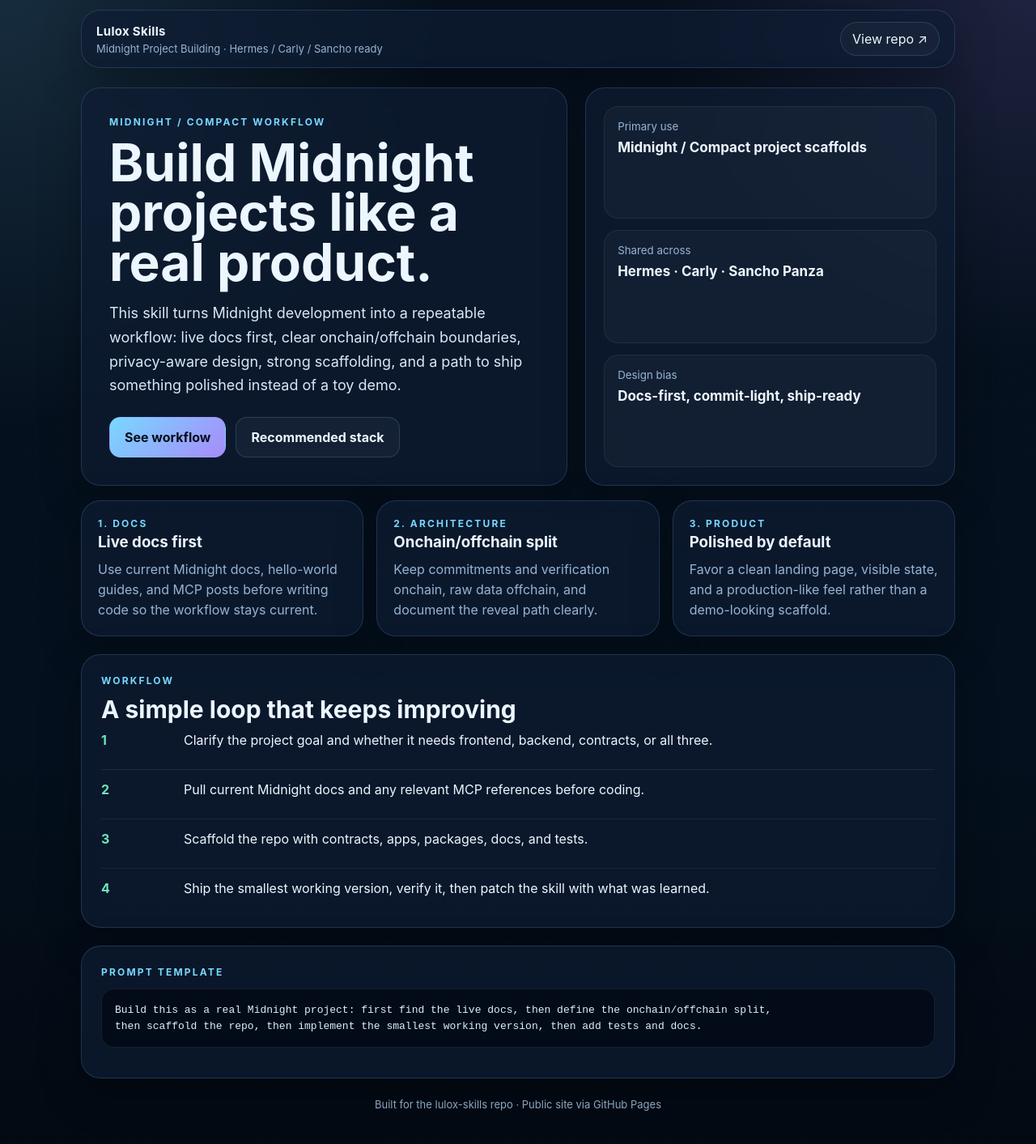
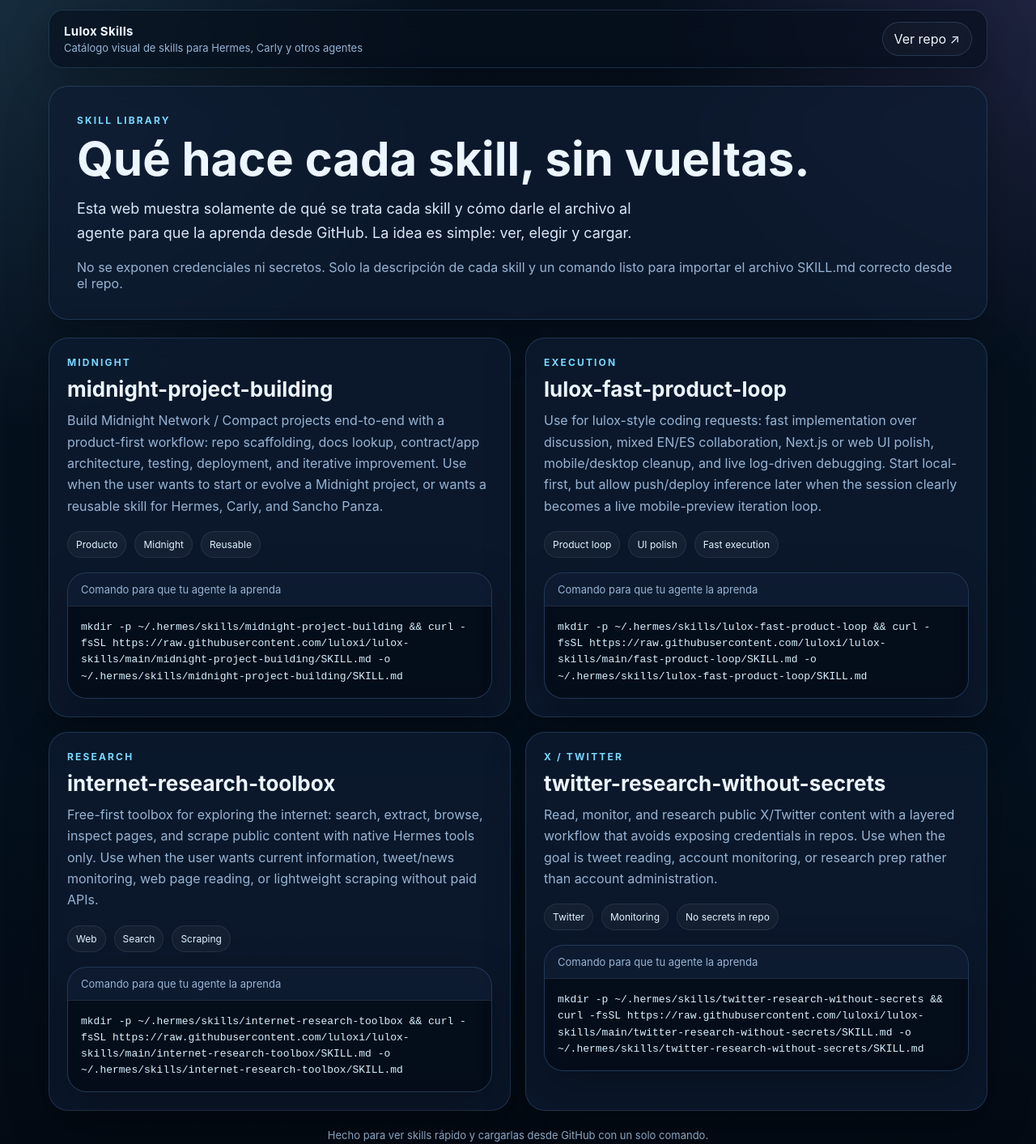
Before and after one commit to luloxi/lulox-skills, a plain HTML site: page index.html in a window 1280 px wide. Shown: the part 20-1433 px from the top of the page at 81% size. Drawn offline with Linux system fonts and the light colour scheme.

Commit message:
Redesign skills catalog landing page

```diff
--- a/index.html
+++ b/index.html
@@ -1,10 +1,10 @@
 <!doctype html>
-<html lang="en">
+<html lang="es">
 <head>
   <meta charset="utf-8" />
   <meta name="viewport" content="width=device-width, initial-scale=1" />
-  <title>Lulox Skills — Midnight Project Building</title>
-  <meta name="description" content="A polished landing page for the Midnight Project Building skill: build Midnight / Compact projects with docs-first workflows, privacy-aware design, and iterative shipping." />
+  <title>Lulox Skills</title>
+  <meta name="description" content="Catálogo visual de skills de lulox-skills: qué hace cada skill y cómo importarla al agente." />
   <style>
     :root {
       --bg: #07111f;
@@ -15,7 +15,6 @@
       --muted: #97b4d3;
       --accent: #78d8ff;
       --accent2: #a78bfa;
-      --good: #6ee7b7;
     }
     * { box-sizing: border-box; }
     body {
@@ -28,142 +27,119 @@
       color: var(--text);
       min-height: 100vh;
     }
-    .wrap { max-width: 1120px; margin: 0 auto; padding: 32px 20px 56px; }
+    .wrap { max-width: 1200px; margin: 0 auto; padding: 32px 20px 64px; }
+    .nav, .hero, .skill, .command-box {
+      border: 1px solid var(--border);
+      border-radius: 24px;
+      background: var(--card);
+      backdrop-filter: blur(12px);
+      box-shadow: 0 18px 52px rgba(0,0,0,.28);
+    }
     .nav {
       display: flex; justify-content: space-between; align-items: center; gap: 20px;
-      padding: 14px 18px; border: 1px solid var(--border); border-radius: 18px;
-      background: rgba(6, 14, 26, 0.62); backdrop-filter: blur(10px);
-      box-shadow: 0 12px 36px rgba(0,0,0,.25);
+      padding: 14px 18px; border-radius: 18px; background: rgba(6, 14, 26, 0.62);
     }
-    .brand { display: flex; flex-direction: column; gap: 4px; }
-    .brand strong { font-size: 15px; letter-spacing: .3px; }
+    .brand strong { display: block; font-size: 15px; letter-spacing: .3px; }
     .brand span { color: var(--muted); font-size: 13px; }
     .pill {
-      display: inline-flex; align-items: center; gap: 8px;
-      padding: 10px 14px; border-radius: 999px; border: 1px solid var(--border);
-      color: var(--text); text-decoration: none; background: rgba(255,255,255,0.03);
+      display: inline-flex; align-items: center; gap: 8px; padding: 10px 14px;
+      border-radius: 999px; border: 1px solid var(--border); color: var(--text);
+      text-decoration: none; background: rgba(255,255,255,0.03);
     }
-    .hero {
-      display: grid; grid-template-columns: 1.25fr .95fr; gap: 22px; margin-top: 24px;
+    .hero { padding: 34px; margin-top: 22px; }
+    .eyebrow { color: var(--accent); text-transform: uppercase; letter-spacing: .18em; font-size: 12px; font-weight: 700; }
+    h1 { margin: 12px 0 14px; font-size: clamp(36px, 5vw, 58px); line-height: .98; }
+    .lead { font-size: 18px; line-height: 1.65; color: #d8e7f7; max-width: 65ch; }
+    .hero p:last-child { color: var(--muted); margin-bottom: 0; }
+    .skills { display: grid; grid-template-columns: repeat(2, minmax(0, 1fr)); gap: 18px; margin-top: 22px; }
+    .skill { padding: 22px; }
+    .skill h2 { margin: 10px 0 10px; font-size: 26px; }
+    .skill p { margin: 0; color: var(--muted); line-height: 1.65; }
+    .meta { display: flex; flex-wrap: wrap; gap: 10px; margin-top: 18px; }
+    .tag {
+      display: inline-flex; align-items: center; padding: 8px 10px; border-radius: 999px;
+      font-size: 12px; color: #dff4ff; background: rgba(255,255,255,.04); border: 1px solid rgba(255,255,255,.08);
     }
-    .panel {
-      border: 1px solid var(--border); border-radius: 24px; background: var(--card);
-      backdrop-filter: blur(12px); box-shadow: 0 18px 52px rgba(0,0,0,.28);
+    .command-box { margin-top: 18px; overflow: hidden; }
+    .command-head {
+      display: flex; justify-content: space-between; align-items: center; gap: 10px;
+      padding: 12px 16px; border-bottom: 1px solid rgba(255,255,255,.08); color: var(--muted); font-size: 13px;
     }
-    .hero-main { padding: 34px; }
-    .eyebrow { color: var(--accent); text-transform: uppercase; letter-spacing: .18em; font-size: 12px; font-weight: 700; }
-    h1 { margin: 12px 0 14px; font-size: clamp(40px, 5vw, 68px); line-height: .96; }
-    .lead { font-size: 18px; line-height: 1.65; color: #d8e7f7; max-width: 62ch; }
-    .cta { display: flex; flex-wrap: wrap; gap: 12px; margin-top: 24px; }
-    .btn {
-      display: inline-flex; align-items: center; justify-content: center; gap: 10px;
-      padding: 14px 18px; border-radius: 14px; text-decoration: none; font-weight: 700;
-      border: 1px solid transparent;
+    pre {
+      margin: 0; padding: 16px; overflow: auto; white-space: pre-wrap; word-break: break-word;
+      background: rgba(2, 8, 18, .72); color: #d7f1ff; line-height: 1.55; font-size: 13px;
     }
-    .btn.primary { background: linear-gradient(135deg, var(--accent), var(--accent2)); color: #03101d; }
-    .btn.secondary { background: rgba(255,255,255,.04); color: var(--text); border-color: var(--border); }
-    .hero-side { padding: 22px; display: grid; gap: 14px; }
-    .stat { padding: 16px; border-radius: 18px; background: rgba(255,255,255,.03); border: 1px solid rgba(255,255,255,.06); }
-    .stat small { color: var(--muted); display: block; margin-bottom: 8px; }
-    .stat strong { font-size: 17px; }
-    .grid { display: grid; grid-template-columns: repeat(3, 1fr); gap: 16px; margin-top: 18px; }
-    .card { padding: 20px; min-height: 168px; }
-    .card h3 { margin: 4px 0 10px; }
-    .card p { color: var(--muted); line-height: 1.55; margin: 0; }
-    .section { margin-top: 22px; padding: 24px; }
-    .timeline { display: grid; gap: 12px; margin-top: 10px; }
-    .step { display: grid; grid-template-columns: 86px 1fr; gap: 16px; align-items: start; padding: 14px 0; border-top: 1px solid rgba(255,255,255,.07); }
-    .step:first-child { border-top: 0; padding-top: 0; }
-    .step b { color: var(--good); }
-    code, pre {
-      background: rgba(2, 8, 18, .72); border: 1px solid rgba(255,255,255,.08);
-      border-radius: 16px;
-    }
-    pre { overflow: auto; padding: 16px; color: #d7f1ff; line-height: 1.5; }
-    .footer { margin-top: 24px; color: var(--muted); font-size: 13px; text-align: center; }
+    .footer { margin-top: 22px; color: var(--muted); font-size: 13px; text-align: center; }
     @media (max-width: 900px) {
-      .hero, .grid { grid-template-columns: 1fr; }
+      .skills { grid-template-columns: 1fr; }
       .nav { flex-direction: column; align-items: flex-start; }
-      .step { grid-template-columns: 1fr; }
     }
   </style>
 </head>
 <body>
   <div class="wrap">
-    <header class="nav panel">
+    <header class="nav">
       <div class="brand">
         <strong>Lulox Skills</strong>
-        <span>Midnight Project Building · Hermes / Carly / Sancho ready</span>
+        <span>Catálogo visual de skills para Hermes, Carly y otros agentes</span>
       </div>
-      <a class="pill" href="https://github.com/luloxi/lulox-skills" target="_blank" rel="noreferrer">View repo ↗</a>
+      <a class="pill" href="https://github.com/luloxi/lulox-skills" target="_blank" rel="noreferrer">Ver repo ↗</a>
     </header>
 
     <section class="hero">
-      <div class="hero-main panel">
-        <div class="eyebrow">Midnight / Compact workflow</div>
-        <h1>Build Midnight projects like a real product.</h1>
-        <p class="lead">
-          This skill turns Midnight development into a repeatable workflow: live docs first, clear onchain/offchain
-          boundaries, privacy-aware design, strong scaffolding, and a path to ship something polished instead of a toy demo.
-        </p>
-        <div class="cta">
-          <a class="btn primary" href="#workflow">See workflow</a>
-          <a class="btn secondary" href="#stack">Recommended stack</a>
-        </div>
-      </div>
-
-      <aside class="hero-side panel">
-        <div class="stat">
-          <small>Primary use</small>
-          <strong>Midnight / Compact project scaffolds</strong>
-        </div>
-        <div class="stat">
-          <small>Shared across</small>
-          <strong>Hermes · Carly · Sancho Panza</strong>
-        </div>
-        <div class="stat">
-          <small>Design bias</small>
-          <strong>Docs-first, commit-light, ship-ready</strong>
-        </div>
-      </aside>
+      <div class="eyebrow">Skill library</div>
+      <h1>Qué hace cada skill, sin vueltas.</h1>
+      <p class="lead">Esta web muestra solamente de qué se trata cada skill y cómo darle el archivo al agente para que la aprenda desde GitHub. La idea es simple: ver, elegir y cargar.</p>
+      <p>No se exponen credenciales ni secretos. Solo la descripción de cada skill y un comando listo para importar el archivo SKILL.md correcto desde el repo.</p>
     </section>
 
-    <section class="grid" id="stack">
-      <div class="card panel">
-        <div class="eyebrow">1. Docs</div>
-        <h3>Live docs first</h3>
-        <p>Use current Midnight docs, hello-world guides, and MCP posts before writing code so the workflow stays current.</p>
-      </div>
-      <div class="card panel">
-        <div class="eyebrow">2. Architecture</div>
-        <h3>Onchain/offchain split</h3>
-        <p>Keep commitments and verification onchain, raw data offchain, and document the reveal path clearly.</p>
-      </div>
-      <div class="card panel">
-        <div class="eyebrow">3. Product</div>
-        <h3>Polished by default</h3>
-        <p>Favor a clean landing page, visible state, and a production-like feel rather than a demo-looking scaffold.</p>
-      </div>
+    <section class="skills">
+      <article class="skill">
+        <div class="eyebrow">Midnight</div>
+        <h2>midnight-project-building</h2>
+        <p>Build Midnight Network / Compact projects end-to-end with a product-first workflow: repo scaffolding, docs lookup, contract/app architecture, testing, deployment, and iterative improvement. Use when the user wants to start or evolve a Midnight project, or wants a reusable skill for Hermes, Carly, and Sancho Panza.</p>
+        <div class="meta"><span class="tag">Producto</span><span class="tag">Midnight</span><span class="tag">Reusable</span></div>
+        <div class="command-box">
+          <div class="command-head"><span>Comando para que tu agente la aprenda</span></div>
+          <pre>mkdir -p ~/.hermes/skills/midnight-project-building &amp;&amp; curl -fsSL https://raw.githubusercontent.com/luloxi/lulox-skills/main/midnight-project-building/SKILL.md -o ~/.hermes/skills/midnight-project-building/SKILL.md</pre>
+        </div>
+      </article>
+
+      <article class="skill">
+        <div class="eyebrow">Execution</div>
+        <h2>lulox-fast-product-loop</h2>
+        <p>Use for lulox-style coding requests: fast implementation over discussion, mixed EN/ES collaboration, Next.js or web UI polish, mobile/desktop cleanup, and live log-driven debugging. Start local-first, but allow push/deploy inference later when the session clearly becomes a live mobile-preview iteration loop.</p>
+        <div class="meta"><span class="tag">Product loop</span><span class="tag">UI polish</span><span class="tag">Fast execution</span></div>
+        <div class="command-box">
+          <div class="command-head"><span>Comando para que tu agente la aprenda</span></div>
+          <pre>mkdir -p ~/.hermes/skills/lulox-fast-product-loop &amp;&amp; curl -fsSL https://raw.githubusercontent.com/luloxi/lulox-skills/main/fast-product-loop/SKILL.md -o ~/.hermes/skills/lulox-fast-product-loop/SKILL.md</pre>
+        </div>
+      </article>
+
+      <article class="skill">
+        <div class="eyebrow">Research</div>
+        <h2>internet-research-toolbox</h2>
+        <p>Free-first toolbox for exploring the internet: search, extract, browse, inspect pages, and scrape public content with native Hermes tools only. Use when the user wants current information, tweet/news monitoring, web page reading, or lightweight scraping without paid APIs.</p>
+        <div class="meta"><span class="tag">Web</span><span class="tag">Search</span><span class="tag">Scraping</span></div>
+        <div class="command-box">
+          <div class="command-head"><span>Comando para que tu agente la aprenda</span></div>
+          <pre>mkdir -p ~/.hermes/skills/internet-research-toolbox &amp;&amp; curl -fsSL https://raw.githubusercontent.com/luloxi/lulox-skills/main/internet-research-toolbox/SKILL.md -o ~/.hermes/skills/internet-research-toolbox/SKILL.md</pre>
+        </div>
+      </article>
+
+      <article class="skill">
+        <div class="eyebrow">X / Twitter</div>
+        <h2>twitter-research-without-secrets</h2>
+        <p>Read, monitor, and research public X/Twitter content with a layered workflow that avoids exposing credentials in repos. Use when the goal is tweet reading, account monitoring, or research prep rather than account administration.</p>
+        <div class="meta"><span class="tag">Twitter</span><span class="tag">Monitoring</span><span class="tag">No secrets in repo</span></div>
+        <div class="command-box">
+          <div class="command-head"><span>Comando para que tu agente la aprenda</span></div>
+          <pre>mkdir -p ~/.hermes/skills/twitter-research-without-secrets &amp;&amp; curl -fsSL https://raw.githubusercontent.com/luloxi/lulox-skills/main/twitter-research-without-secrets/SKILL.md -o ~/.hermes/skills/twitter-research-without-secrets/SKILL.md</pre>
+        </div>
+      </article>
     </section>
 
-    <section class="section panel" id="workflow">
-      <div class="eyebrow">Workflow</div>
-      <h2 style="margin:10px 0 4px; font-size: 30px;">A simple loop that keeps improving</h2>
-      <div class="timeline">
-        <div class="step"><b>1</b><div>Clarify the project goal and whether it needs frontend, backend, contracts, or all three.</div></div>
-        <div class="step"><b>2</b><div>Pull current Midnight docs and any relevant MCP references before coding.</div></div>
-        <div class="step"><b>3</b><div>Scaffold the repo with contracts, apps, packages, docs, and tests.</div></div>
-        <div class="step"><b>4</b><div>Ship the smallest working version, verify it, then patch the skill with what was learned.</div></div>
-      </div>
-    </section>
-
-    <section class="section panel">
-      <div class="eyebrow">Prompt template</div>
-      <pre>Build this as a real Midnight project: first find the live docs, then define the onchain/offchain split,
-then scaffold the repo, then implement the smallest working version, then add tests and docs.</pre>
-    </section>
-
-    <p class="footer">Built for the lulox-skills repo · Public site via GitHub Pages</p>
+    <p class="footer">Hecho para ver skills rápido y cargarlas desde GitHub con un solo comando.</p>
   </div>
 </body>
 </html>
```
